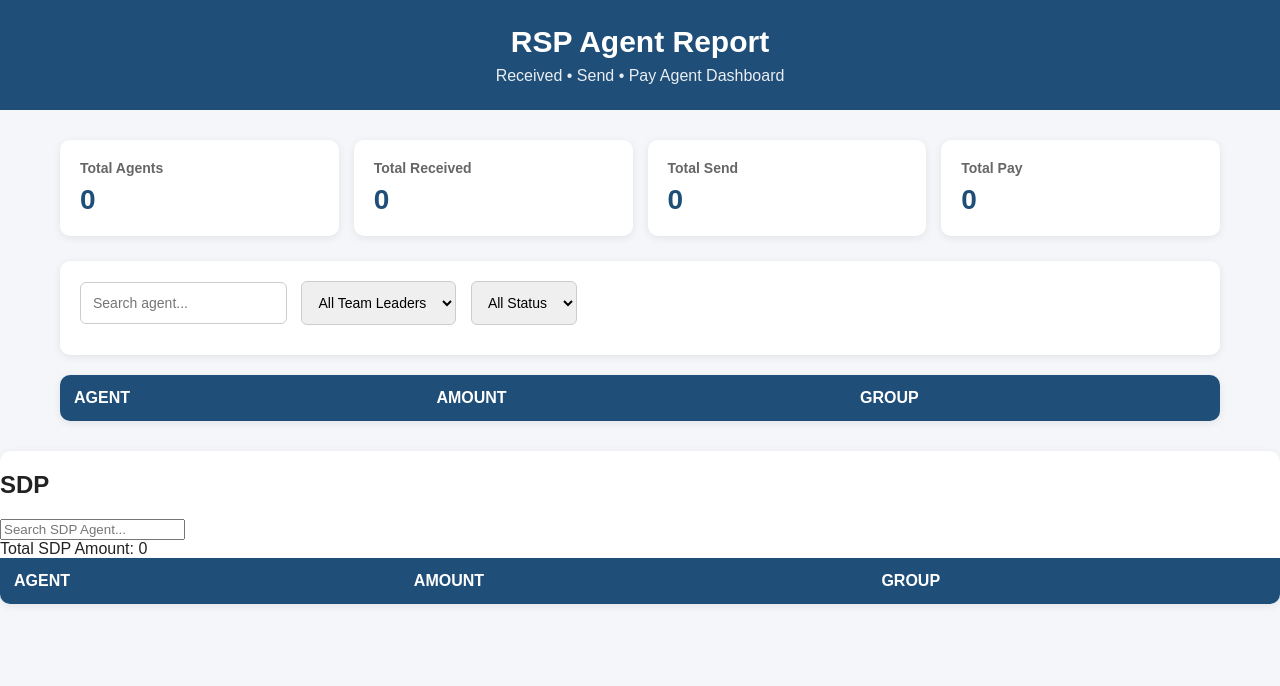
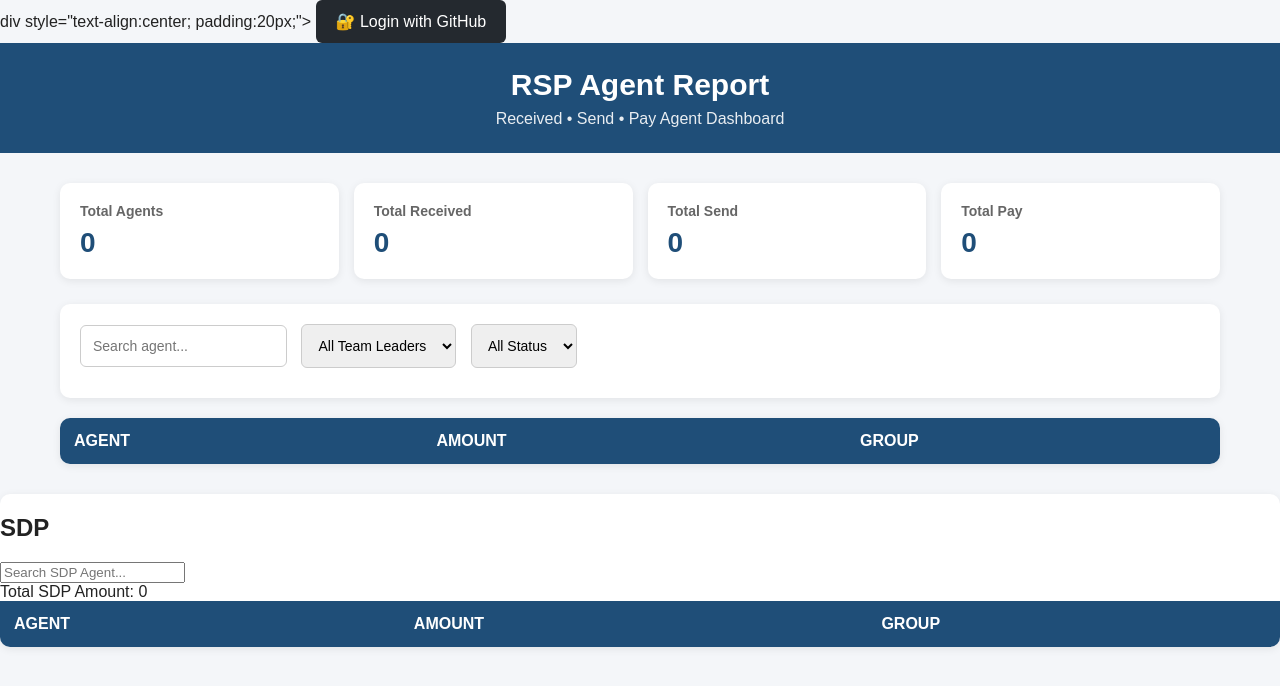
Before and after one commit to keighley-oss/Agent-Report, a plain HTML site: page index.html in a window 1280 px wide. Drawn offline with Linux system fonts and the light colour scheme; no server answers.

Commit message:
Update index.html

```diff
--- a/index.html
+++ b/index.html
@@ -139,6 +139,12 @@
 </head>
 
 <body>
+div style="text-align:center; padding:20px;">
+  <a href="https://agent-report-login.keigh-ley.workers.dev/login"
+     style="display:inline-block; padding:12px 20px; background:#24292f; color:white; text-decoration:none; border-radius:6px; font-family:Arial;">
+    🔐 Login with GitHub
+  </a>
+</div>
 
 <header>
     <h1>RSP Agent Report</h1>
```
